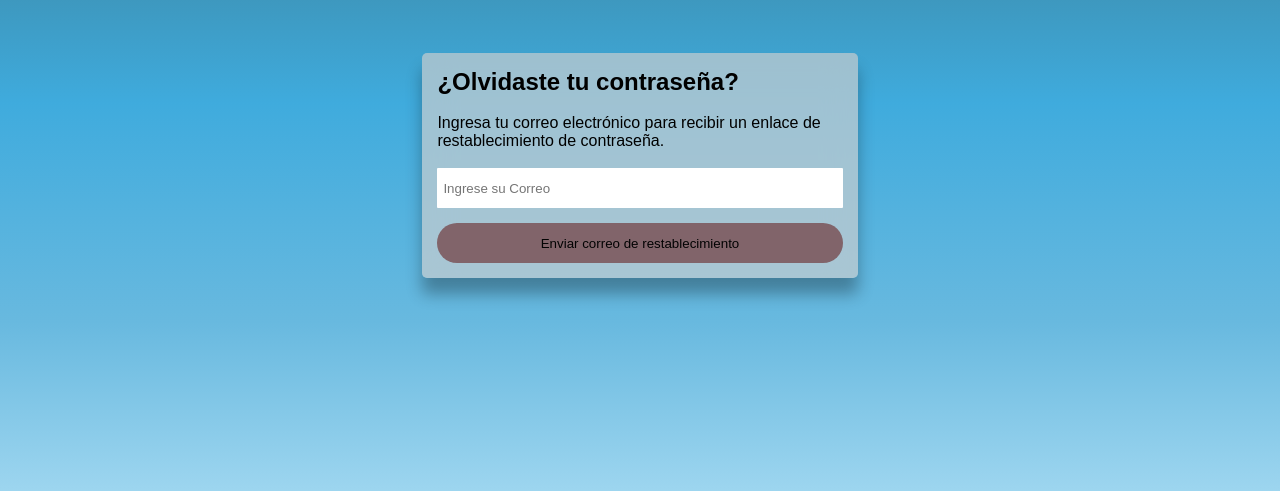
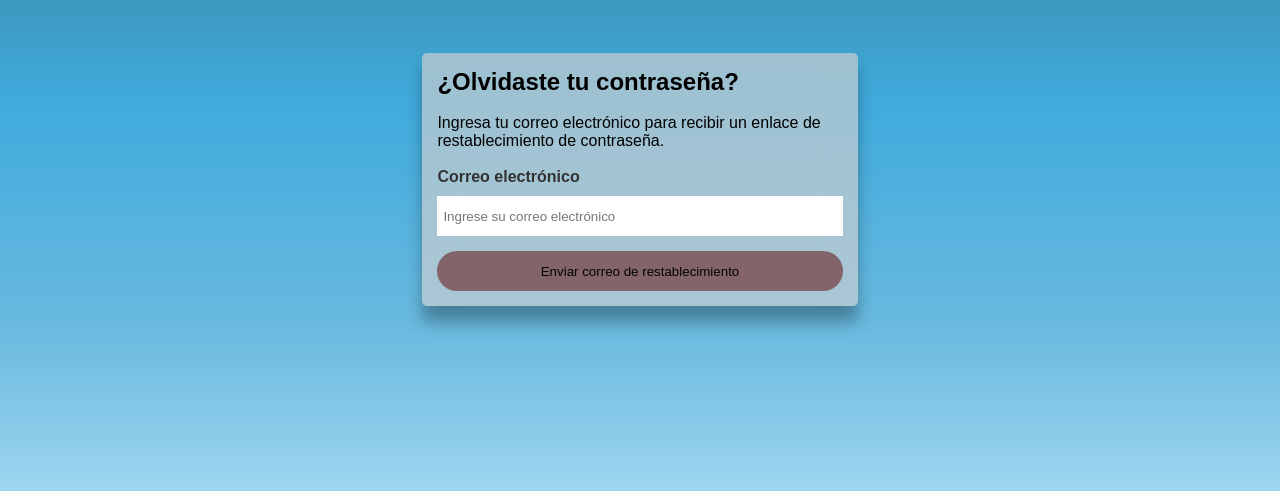
Before and after one commit to GaleanoJulian/Sirim, a PHP site: page /restablecer.php in a window 1280 px wide. Shown: the part 117-608 px from the top of the page. Run offline with PHP 8.4, Linux system fonts and the light colour scheme.

Commit message:
cambio en el restablecer

```diff
--- a/login.php
+++ b/login.php
@@ -32,7 +32,7 @@
 
             <div class="input-box">
                 <label>Contraseña</label>
-                <input type="password" name="password" id="password" placeholder="Ingrese su contraseña" maxlength="50" required onkeyup="validarContraseña()" />
+                <input type="password" name="password" id="password" placeholder="Ingrese su contraseña" minlength="10" maxlength="50" required onkeyup="validarContraseña()" />
                 <span class="error-message">Este campo es obligatorio</span>
             </div>
 
--- a/registro.php
+++ b/registro.php
@@ -49,13 +49,13 @@
         <div class="column">
         <div class="input-box adaptar">
             <label>Contraseña</label>
-            <input type="password" name="password" id="password" placeholder="Ingrese su contraseña" maxlength="50" required onkeyup="validarContraseña()" />
+            <input type="password" name="password" id="password" placeholder="Ingrese su contraseña" maxlength="50" minlength="10"required onkeyup="validarContraseña()" />
             <span class="error-message">Este campo es obligatorio</span>
         </div>
 
         <div class="input-box adaptar">
             <label>Confirmación</label>
-            <input type="password" name="confirm_password" id="confirm_password" placeholder="Confirme su contraseña" maxlength="50" required onkeyup="validarContraseña()" />
+            <input type="password" name="confirm_password" id="confirm_password" placeholder="Confirme su contraseña" maxlength="50" minlength="10" required onkeyup="validarContraseña()" />
             <span id="password_error">Las contraseñas no coinciden</span>
             <span class="error-message">Este campo es obligatorio</span>
         </div>
--- a/restablecer.php
+++ b/restablecer.php
@@ -7,6 +7,7 @@
     <title>Restablecer contraseña</title>
     <link rel="stylesheet" href="https://cdnjs.cloudflare.com/ajax/libs/font-awesome/6.4.0/css/all.min.css" integrity="sha512-iecdLmaskl7CVkqkXNQ/ZH/XLlvWZOJyj7Yy7tcenmpD1ypASozpmT/E0iPtmFIB46ZmdtAc9eNBvH0H/ZpiBw==" crossorigin="anonymous" referrerpolicy="no-referrer" />
     <link rel="stylesheet" href="./css/estyle2.css">
+    <script src="./js/regist_validar_campos.js"></script> <!-- Script para poner un spam bajo los campos, indicando que son obligatorios -->
     <script src="./js/espacioblanco.js"></script>
 </head>
 </body>
@@ -24,10 +25,13 @@
     <form class="form-restablecer" method="post">
     <h2>¿Olvidaste tu contraseña?</h2><br>
     <p>Ingresa tu correo electrónico para recibir un enlace de restablecimiento de contraseña.</p> <br>
-        <div class="input-wrapper">
-            <input type="email" placeholder="Ingrese su Correo"  maxlength="45">
+    <div class="input-box">
+            <label>Correo electrónico</label>
+            <input type="email" name="email" placeholder="Ingrese su correo electrónico" maxlength="50" required />
+            <span class="error-message">Este campo es obligatorio</span>
         </div>
         <input class="btn" type="submit" name="submit" value="Enviar correo de restablecimiento">
+
     </form>
     </main>
 
```
